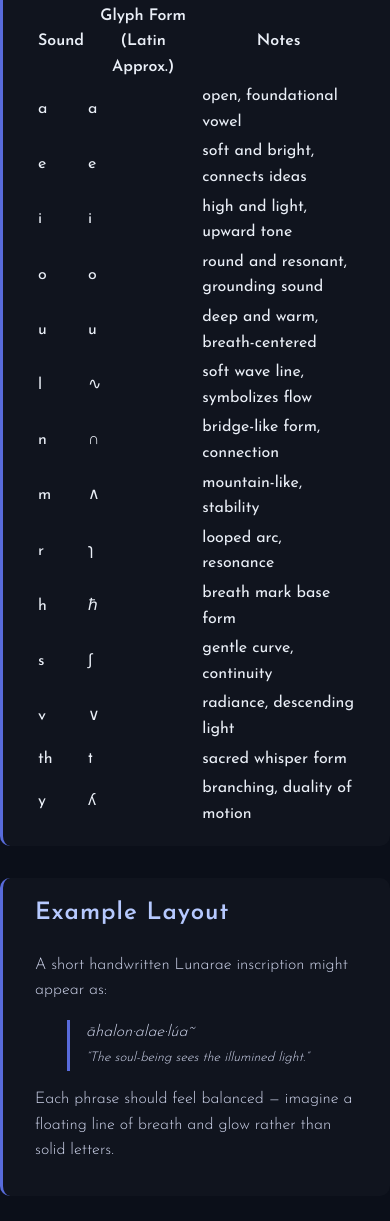
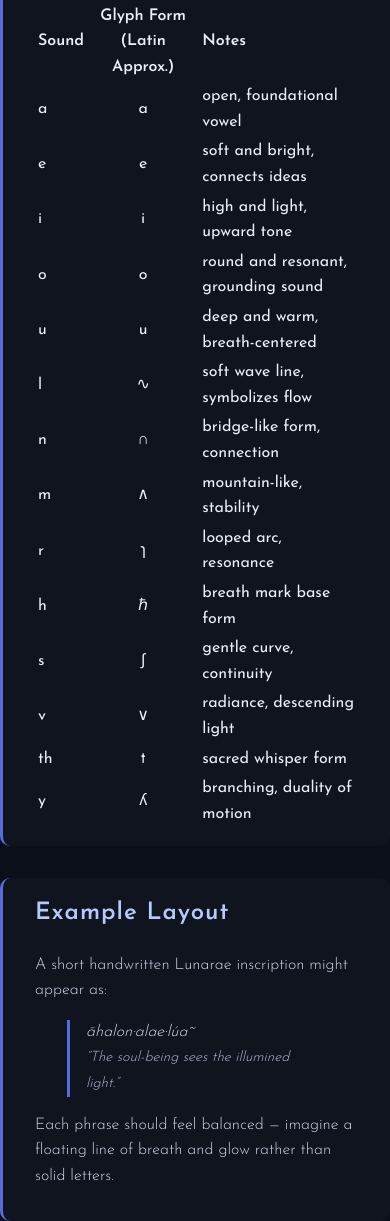
Before and after one commit to theastraeaarchive/LunaraeLanguage, a plain HTML site: page script.html in a window 390 px wide. Shown: the part 2156-3377 px from the top of the page. Drawn offline with Linux system fonts and the light colour scheme.

Commit message:
Update style.css

```diff
--- a/style.css
+++ b/style.css
@@ -241,3 +241,22 @@ blockquote {
   color: #d8e0ff;
   font-style: italic;
 }
+   /* ===== Glyph Table Enhancements ===== */
+.phonetable td, .phonetable th {
+  text-align: center;
+}
+
+.phonetable th:first-child,
+.phonetable td:first-child {
+  text-align: left;
+}
+
+.phonetable th:last-child,
+.phonetable td:last-child {
+  text-align: left;
+}
+
+small {
+  color: #aeb8da;
+  font-size: 0.9rem;
+}
```
